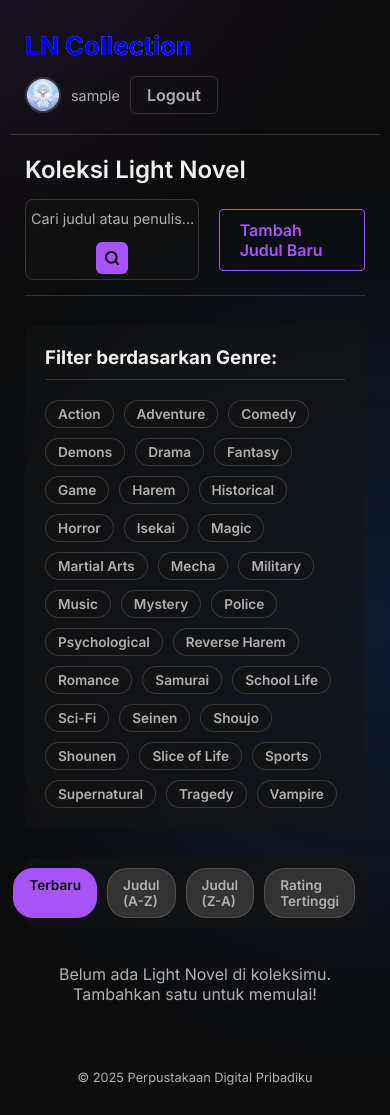
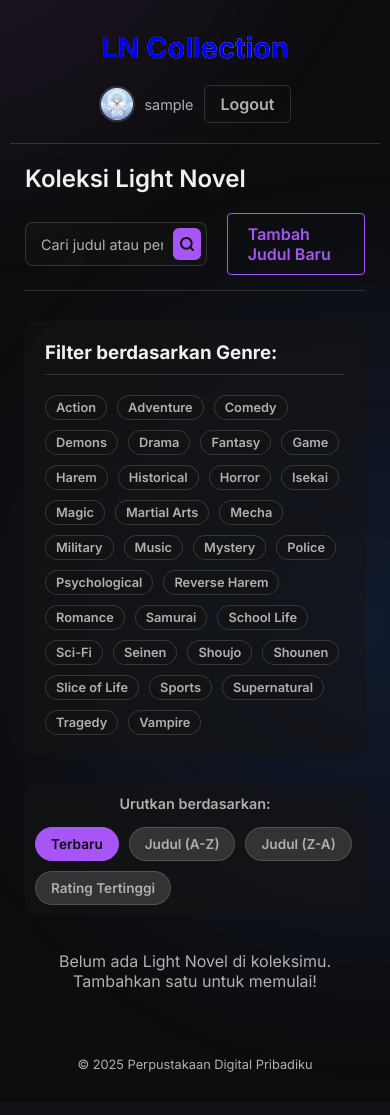
Before and after one commit to Kemalhafizh/Perpustakaan-Digital-Pribadiku, a Django app: page / in a window 390 px wide. After the commit the page ends 1072 px from the top, so only its background shows below. Run offline with Django 5.2, Linux system fonts and the light colour scheme; the visitor is signed in with stand-in values (Sample User, id 1); data comes from the database, SQL or seed files in the repository; data that the repository does not hold is empty.

Commit message:
feat: Improve responsiveness for tablet and mobile views with updated styles

```diff
--- a/myproject/myapp/static/myapp/css/style.css
+++ b/myproject/myapp/static/myapp/css/style.css
@@ -314,125 +314,123 @@
 }
 
 /* 12. Responsiveness (Mobile & Tablet Friendly) */
+
 /* Tablet (≤1024px) */
 @media (max-width: 1024px) {
     header h1 {
         font-size: 2em;
     }
-
     .search-input {
-    width: 180px;
+        width: 200px;
     }
-
     .detail-container {
         gap: 25px;
     }
-
     .detail-title {
-    font-size: 2em;
+        font-size: 2.2em;
+    }
+    .book-grid {
+        /* Sedikit lebih renggang di tablet */
+        grid-template-columns: repeat(auto-fill, minmax(180px, 1fr));
     }
 }
 
+
 /* HP ukuran sedang (≤768px) */
 @media (max-width: 768px) {
+    body {
+        padding: 15px;
+    }
     header {
         flex-direction: column;
-    align-items: flex-start;
-    gap: 15px;
+        align-items: center;
+        gap: 20px;
     }
-
     .header-nav {
         flex-wrap: wrap;
         gap: 10px;
+        justify-content: center;
     }
-
     .main-header {
         flex-direction: column;
         align-items: stretch;
-    gap: 15px;
+        gap: 20px;
     }
-
     .search-input {
         width: 100%;
+        box-sizing: border-box;
     }
-
     .book-grid {
-    grid-template-columns: repeat(auto-fill, minmax(160px, 1fr));
+        grid-template-columns: repeat(auto-fill, minmax(150px, 1fr));
         gap: 20px;
     }
-
     .detail-container {
         flex-direction: column;
         align-items: center;
+        padding: 20px;
     }
-
     .detail-cover {
         width: 70%;
         max-width: 250px;
     }
-
     .detail-title {
         text-align: center;
         font-size: 1.8em;
     }
-
     .detail-author {
         text-align: center;
     }
-
+    .sort-options-container, .genre-filter-container {
+        flex-direction: column;
+        align-items: flex-start;
+        gap: 10px;
+    }
+    .sort-links, .genre-list {
+        flex-wrap: wrap;
+        justify-content: flex-start;
+    }
+    .sort-link, .genre-tag {
+        font-size: 0.8em;
+        padding: 4px 10px;
+    }
     footer {
         font-size: 0.8em;
     }
 }
+
 
 /* HP kecil (≤480px) */
 @media (max-width: 480px) {
     body {
         padding: 10px;
     }
-
     header h1 {
-    font-size: 1.6em;
+        font-size: 1.8em;
         text-align: center;
     }
-
-  .header-nav {
-    justify-content: center;
+    .book-grid {
+        grid-template-columns: 1fr 1fr;
+        gap: 15px;
     }
-
-  .book-grid {
-    grid-template-columns: 1fr;
-  }
-
     .book-card {
         border-radius: 10px;
     }
-
     .profile-avatar {
         width: 32px;
         height: 32px;
     }
-
     .profile-pic {
         width: 120px;
         height: 120px;
     }
-
-  .account-container {
+    .account-container, .book-form, .delete-confirm-container, .form-container {
         padding: 20px;
     }
-
-  .book-form, .delete-confirm-container {
-    padding: 20px;
+    .form-container h2, .message-box h2 {
+        font-size: 1.5em;
     }
-
-  .search-form {
-    flex-direction: column;
-    gap: 10px;
-  }
-
-  .search-input {
-    width: 100%;
+    .main-header h2 {
+        font-size: 1.5em;
     }
 }
 
```
Lines whose indentation alone changed are shown as unchanged.
